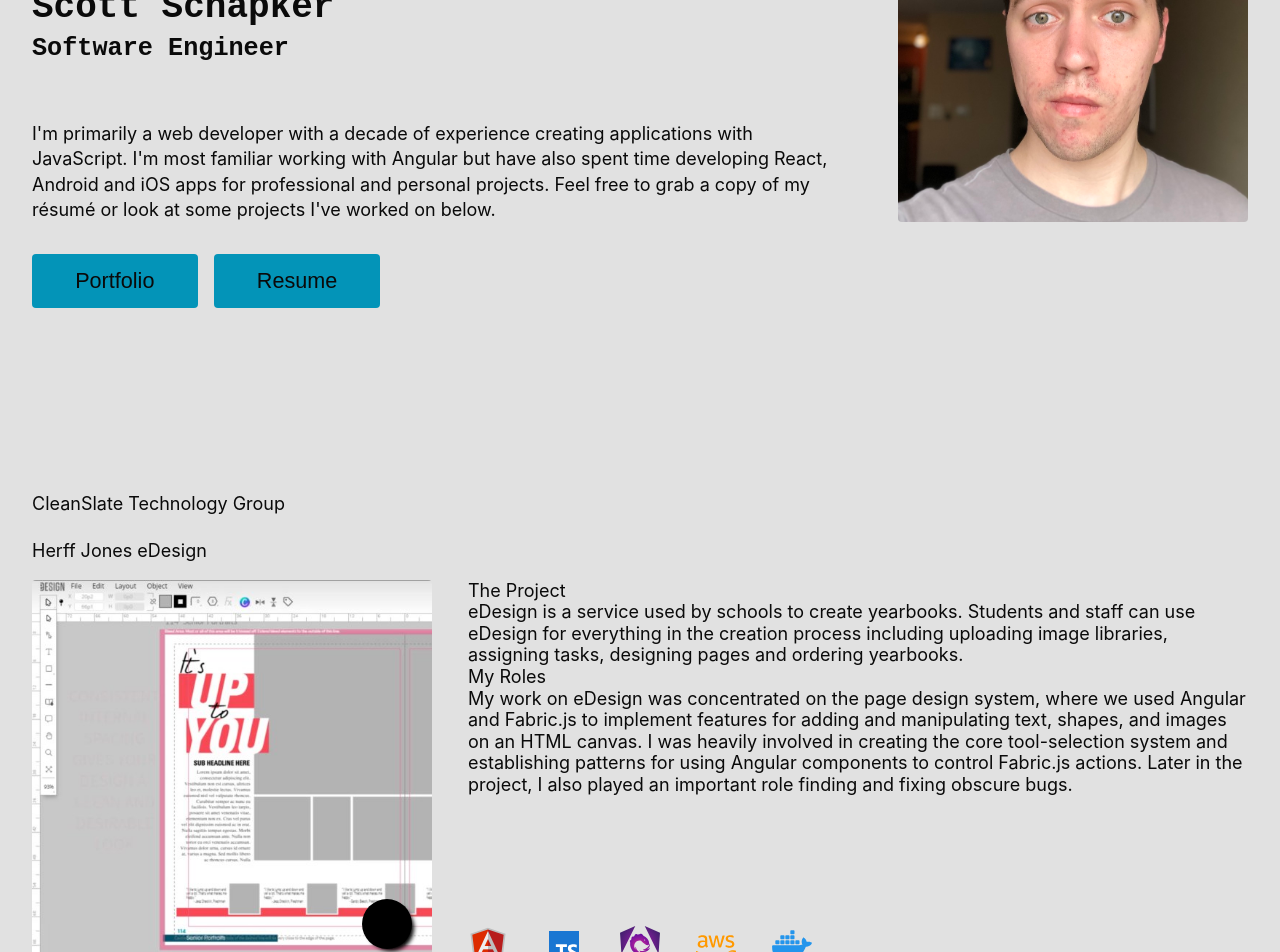
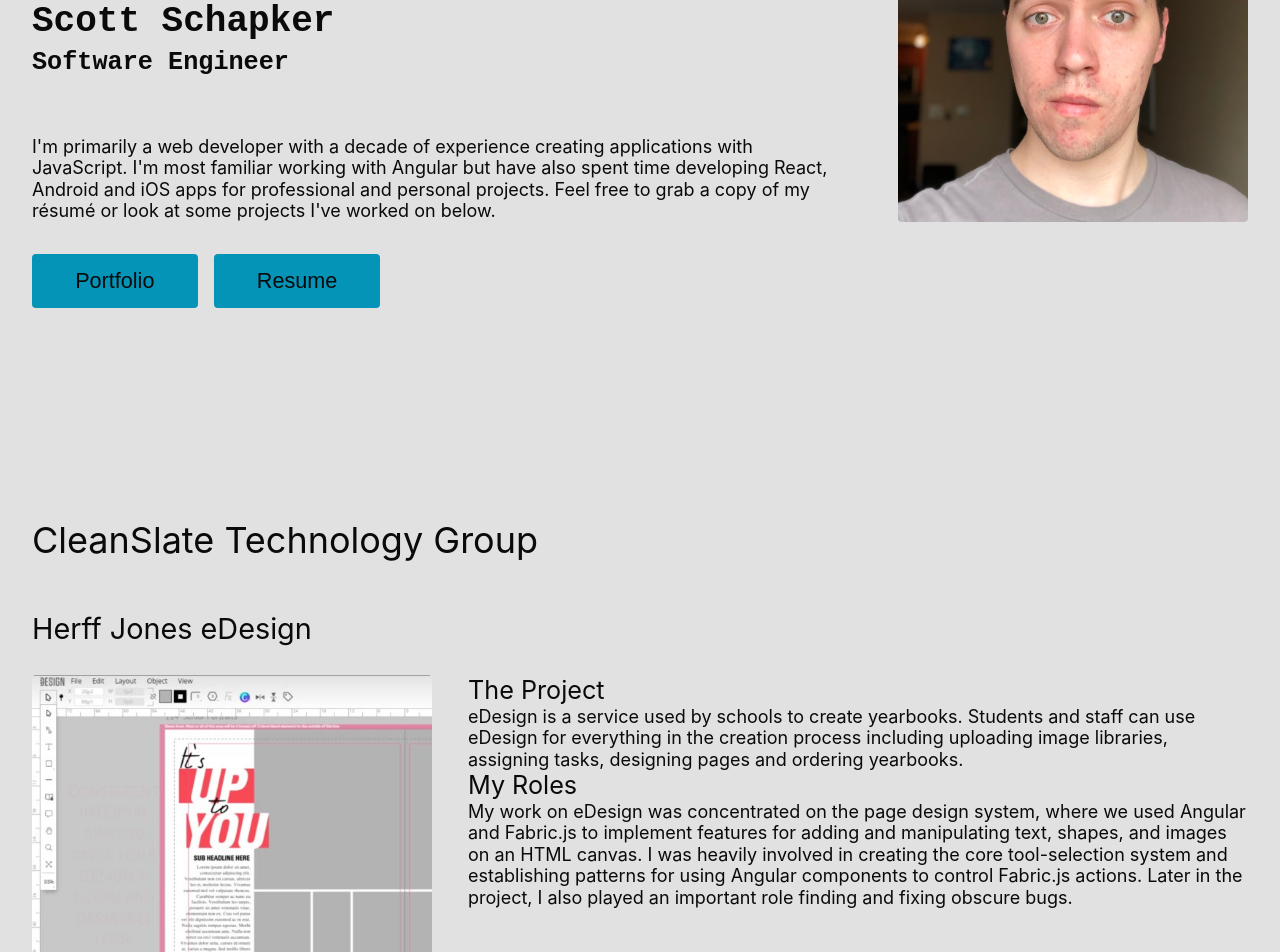
Before and after one commit to scoottrick/my-website, a Vue app: page / in a window 1280 px wide. Shown: the part 240-1192 px from the top of the page. Built offline with nearby package versions, Linux system fonts and the light colour scheme; some icons are missing.

Commit message:
Changes some base styles

```diff
--- a/src/App.vue
+++ b/src/App.vue
@@ -55,7 +55,7 @@
     <header>
         <IntroSection />
     </header>
-    <PortfolioSection :portfolio="portfolioData" />
+    <main id="portfolio">
+        <PortfolioSection :portfolio="portfolioData" />
+    </main>
 </template>
-
-<style></style>
--- a/src/assets/base.css
+++ b/src/assets/base.css
@@ -1,4 +1,3 @@
-@import url(reset.css);
 :root {
     --lt-background: rgb(230, 230, 230);
     --lt-text: rgb(10, 10, 10);
--- a/src/assets/main.css
+++ b/src/assets/main.css
@@ -1,3 +1,4 @@
+@import './reset.css';
 @import './base.css';
 
 #app {
@@ -41,3 +42,20 @@
 button:active {
     box-shadow: 2px 4px 4px -4px #111;
 }
+
+h1 {
+    font-size: 2em;
+}
+
+h2 {
+    font-size: 1.6em;
+}
+
+h3 {
+    font-size: 1.4em;
+}
+
+p {
+    font-size: 1em;
+    line-height: 1.4;
+}
--- a/src/components/IntroSection.vue
+++ b/src/components/IntroSection.vue
@@ -86,7 +86,6 @@
 }
 
 h1 {
-    font-size: 2em;
     margin-bottom: 0.5rem;
 }
 
@@ -123,11 +122,6 @@
     gap: 1rem;
 }
 
-.header p {
-    font-size: 1em;
-    line-height: 1.4;
-}
-
 .header img {
     display: block;
     width: var(--image-size);
--- a/src/components/PortfolioSection.vue
+++ b/src/components/PortfolioSection.vue
@@ -8,7 +8,7 @@
 </script>
 
 <template>
-    <main id="portfolio">
+    <div class="portfolio">
         <section v-for="section in portfolio" :key="section.id">
             <h1>{{ section.title }}</h1>
             <ul class="project-list">
@@ -17,11 +17,11 @@
                 </li>
             </ul>
         </section>
-    </main>
+    </div>
 </template>
 
 <style scoped>
-main#portfolio {
+.portfolio {
     margin: 0 auto;
     padding-bottom: 20vh;
 }
```
